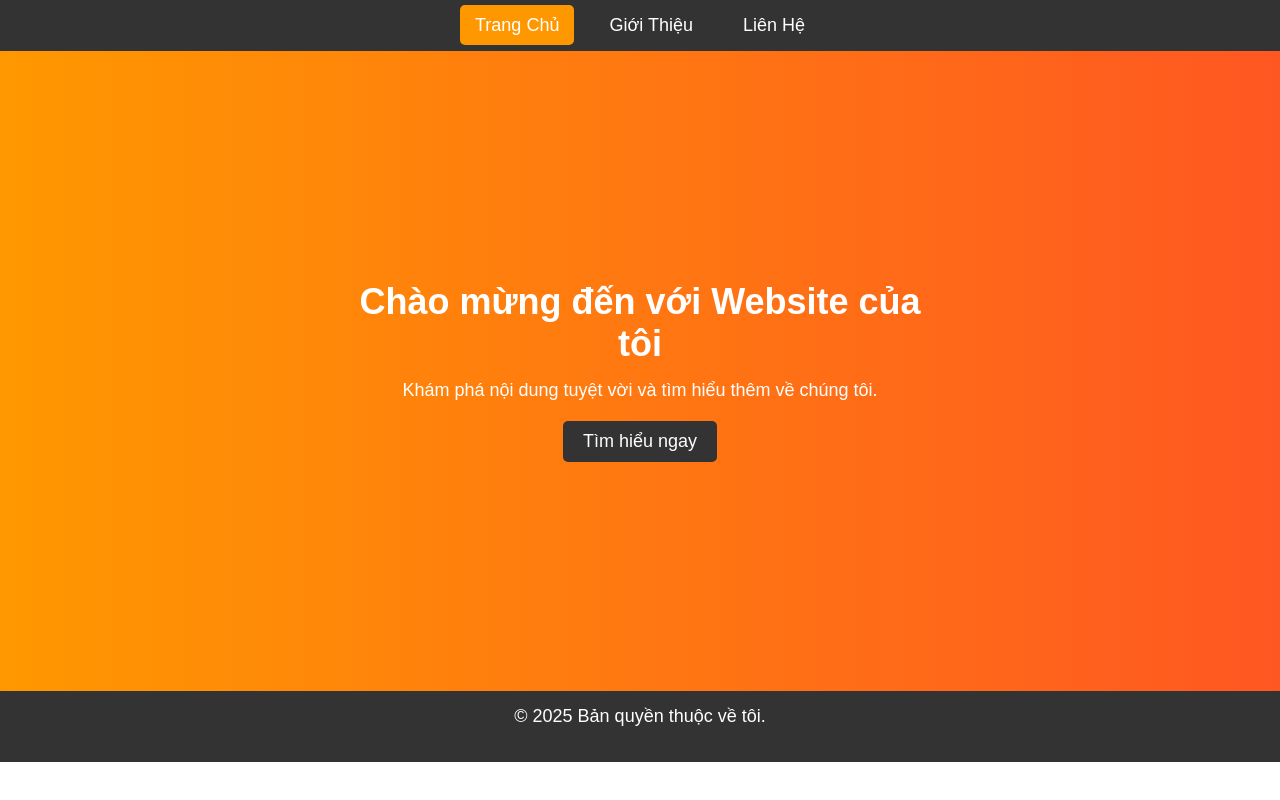
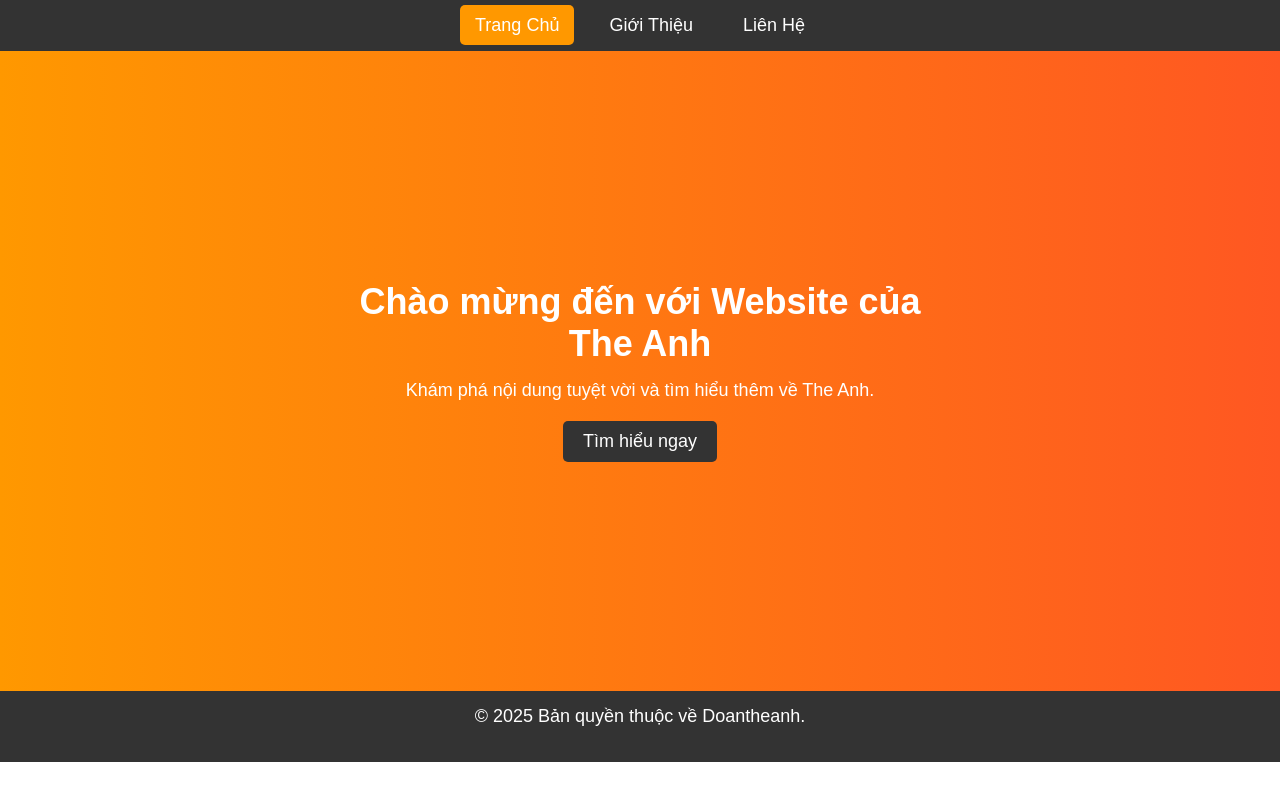
Before and after one commit to doantheanh1/WebBuoi4, a plain HTML site: page index.html in a window 1280 px wide. Drawn offline with Linux system fonts and the light colour scheme.

Commit message:
html-css

```diff
--- a/index.html
+++ b/index.html
@@ -19,14 +19,14 @@
 
     <main>
         <div class="container">
-            <h1>Chào mừng đến với Website của tôi</h1>
-            <p>Khám phá nội dung tuyệt vời và tìm hiểu thêm về chúng tôi.</p>
+            <h1>Chào mừng đến với Website của The Anh</h1>
+            <p>Khám phá nội dung tuyệt vời và tìm hiểu thêm về The Anh.</p>
             <a href="about.html" class="btn">Tìm hiểu ngay</a>
         </div>
     </main>
 
     <footer>
-        <p>&copy; 2025 Bản quyền thuộc về tôi.</p>
+        <p>&copy; 2025 Bản quyền thuộc về Doantheanh.</p>
     </footer>
 </body>
 </html>
```
